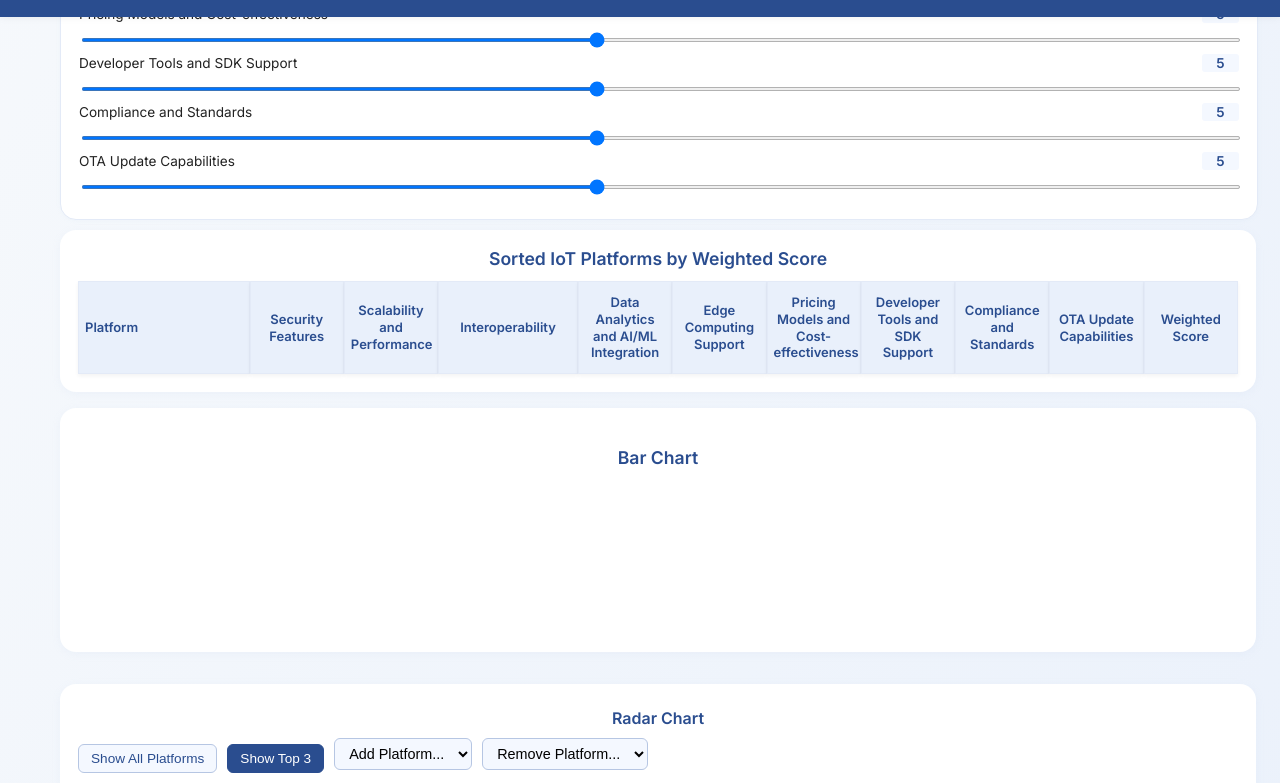
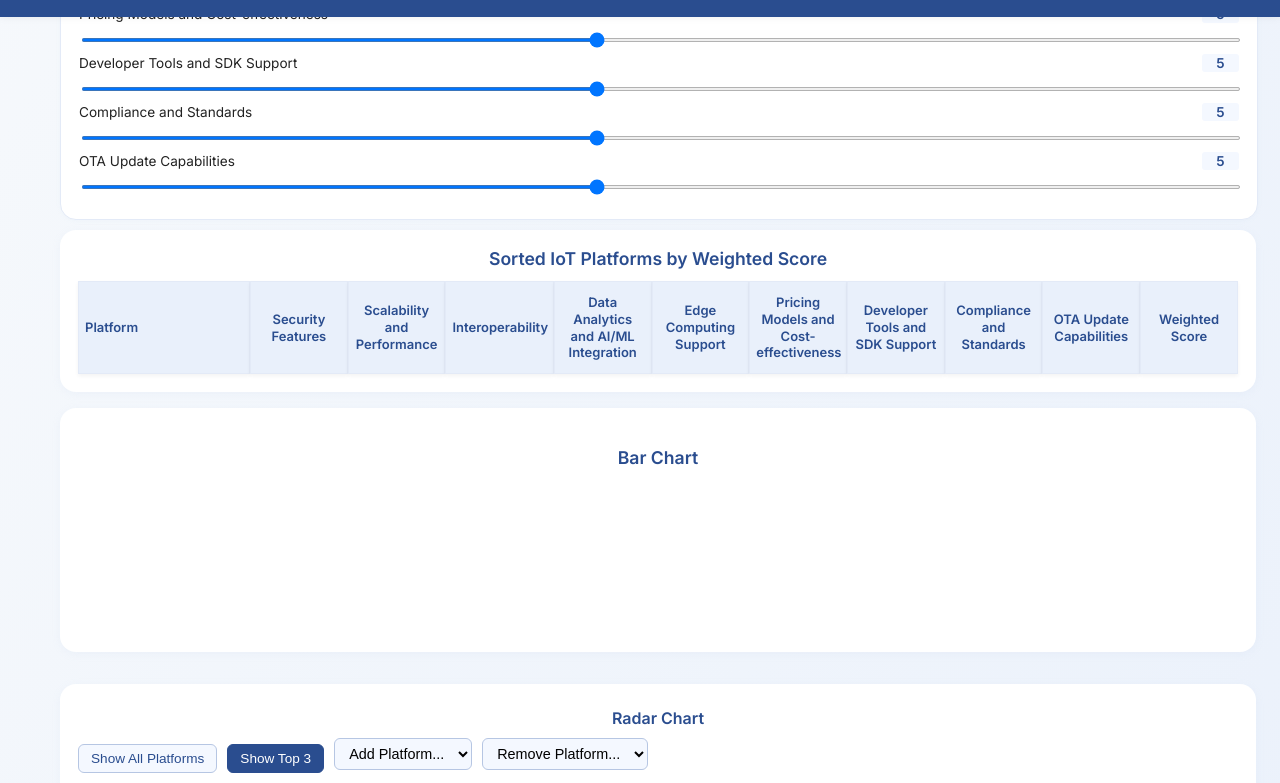
Before and after one commit to TelSiP-RLab/IoT-Cloud-Platforms-Selector, a plain HTML site: page IoT_Cloud_Platforms_Selector.html in a window 1280 px wide. Shown: the part 783-1566 px from the top of the page. Drawn offline with nearby package versions, Linux system fonts and the light colour scheme.

Commit message:
Update IoT_Cloud_Platforms_Selector.html

```diff
--- a/IoT_Cloud_Platforms_Selector.html
+++ b/IoT_Cloud_Platforms_Selector.html
@@ -177,10 +177,10 @@
         .data-table th:nth-child(9),
         .data-table th:nth-child(10),
         .data-table th:nth-child(11) {
-            width: 7.7%;
+            width: 8%;
         }
         .data-table th:nth-child(4) {
-            width: 12%;
+            width: 9%;
         }
         .data-table td {
             transition: all 0.2s ease;
```
